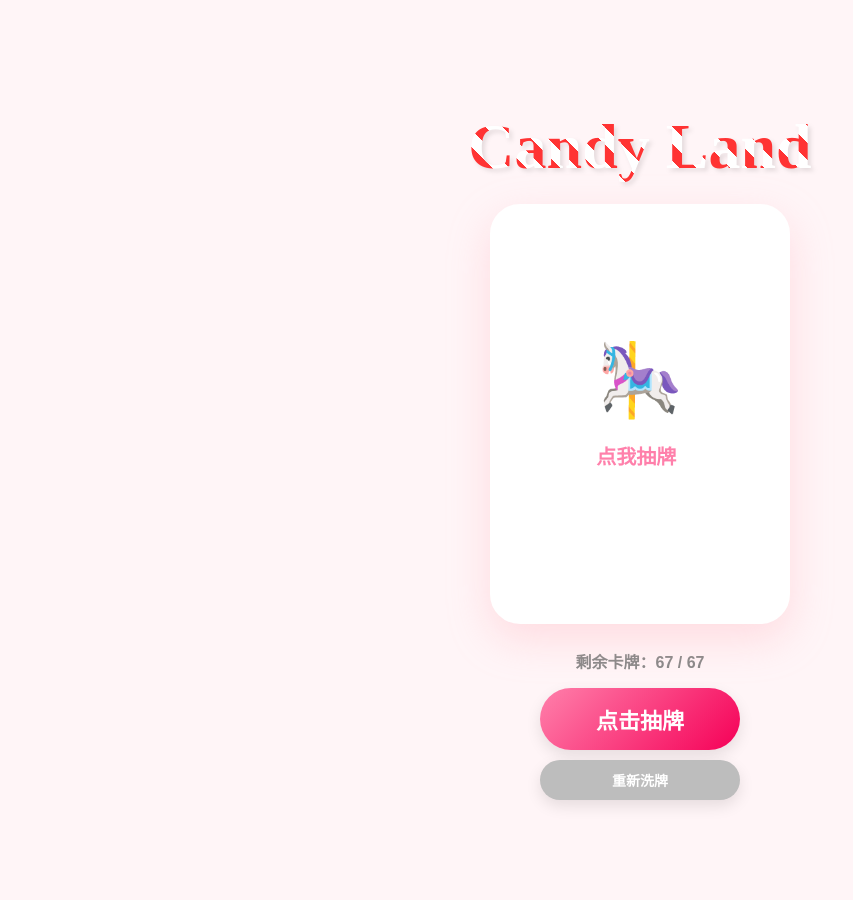
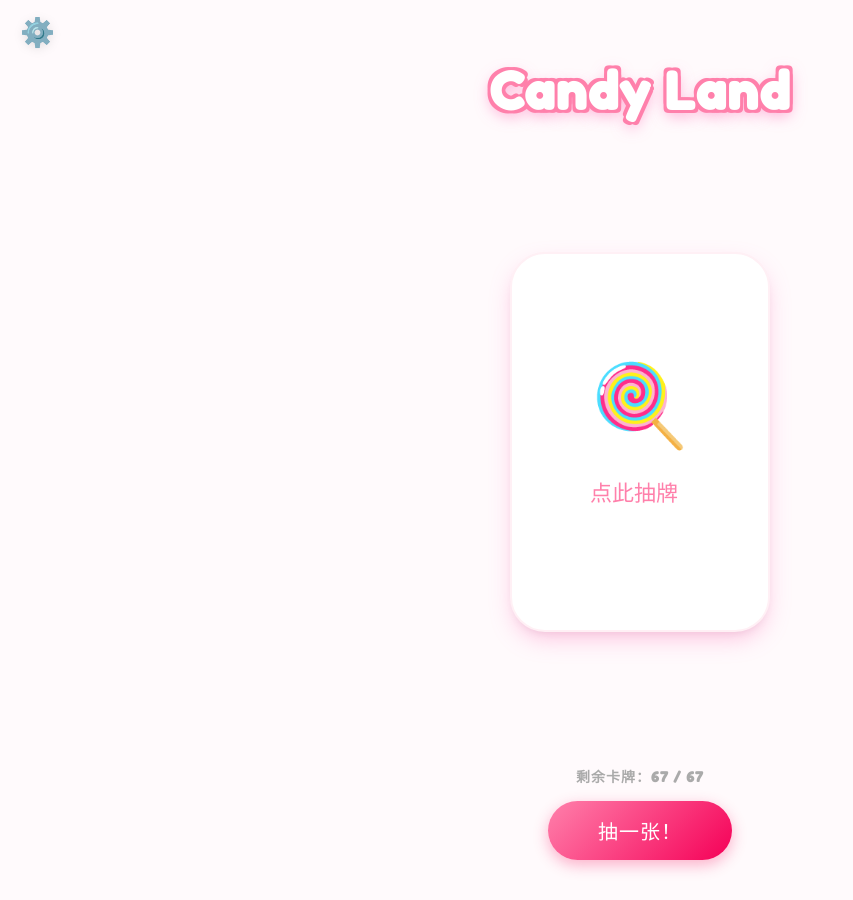
Before and after one commit to maogm12/maogm12.github.com, a Jekyll site: the page candyland/index.html, which Jekyll copies as it is, in a window 1280 px wide. Shown: the whole page, without its empty margins (0-853 px from the left). Built offline with Jekyll 4.4.1, drawn with Linux system fonts in a browser that asks for light colours; some web fonts are replaced.

Commit message:
更新了 candyland

```diff
--- a/candyland/index.html
+++ b/candyland/index.html
@@ -3,257 +3,361 @@
 
 <head>
     <meta charset="UTF-8">
-    <meta name="viewport" content="width=device-width, initial-scale=1.0">
+    <meta name="viewport" content="width=device-width, initial-scale=1.0, maximum-scale=1.0, user-scalable=no">
     <title>糖果乐园抽牌器</title>
-    <link href="https://fonts.googleapis.com/css2?family=Mountains+of+Christmas:wght@700&display=swap" rel="stylesheet">
+    <link href="https://fonts.googleapis.com/css2?family=Fredoka+One&display=swap" rel="stylesheet">
     <style>
         :root {
-            --bg-color: #fff5f7;
-            --candy-red: #ff3333;
-            --candy-white: #ffffff;
+            /* 背景改为更干净的奶白色，防止偏色 */
+            --bg-color: #fffafc;
+            --card-bg: #ffffff;
+            --primary-pink: #ff80ab;
+            --accent-color: #f50057;
             --text-main: #5d4037;
         }
 
+        * {
+            box-sizing: border-box;
+            -webkit-tap-highlight-color: transparent;
+        }
+
         body {
-            font-family: 'PingFang SC', 'Microsoft YaHei', sans-serif;
+            font-family: 'Fredoka One', 'PingFang SC', sans-serif;
             background-color: var(--bg-color);
             margin: 0;
             display: flex;
             flex-direction: column;
             align-items: center;
-            justify-content: center;
+            justify-content: flex-start;
             min-height: 100vh;
-            touch-action: manipulation;
-            /* 优化移动端点击速度 */
+            padding-top: 60px;
+            /* 为顶部标题留空间 */
+            overflow: hidden;
         }
 
-        /* Candy Cane 标题 */
-        .candy-cane-title {
-            font-family: 'Mountains of Christmas', cursive;
-            font-size: 4rem;
-            margin: 10px 0;
-            background: repeating-linear-gradient(45deg,
-                    var(--candy-red),
-                    var(--candy-red) 12px,
-                    var(--candy-white) 12px,
-                    var(--candy-white) 24px);
-            -webkit-background-clip: text;
-            -webkit-text-fill-color: transparent;
-            filter: drop-shadow(3px 3px 2px rgba(0, 0, 0, 0.1));
-            animation: moveStripes 6s linear infinite;
-            background-size: 200% 200%;
+        /* --- 左上角设置按钮 --- */
+        .settings-gear {
+            position: absolute;
+            top: 15px;
+            left: 20px;
+            font-size: 28px;
+            z-index: 10;
+            cursor: pointer;
+            filter: drop-shadow(0 2px 5px rgba(0, 0, 0, 0.1));
+            transition: transform 0.3s ease;
         }
 
-        @keyframes moveStripes {
-            from {
-                background-position: 0 0;
-            }
+        .settings-gear:active {
+            transform: rotate(90deg);
+        }
 
-            to {
-                background-position: 100% 100%;
-            }
+        /* --- 弹出菜单层 --- */
+        .menu-overlay {
+            position: fixed;
+            top: 0;
+            left: 0;
+            width: 100%;
+            height: 100%;
+            background: rgba(255, 255, 255, 0.9);
+            backdrop-filter: blur(5px);
+            z-index: 100;
+            display: flex;
+            justify-content: center;
+            align-items: center;
+            opacity: 0;
+            pointer-events: none;
+            transition: opacity 0.3s ease;
+        }
+
+        .menu-overlay.active {
+            opacity: 1;
+            pointer-events: auto;
+        }
+
+        .menu-box {
+            background: white;
+            padding: 30px;
+            border-radius: 25px;
+            box-shadow: 0 10px 30px rgba(255, 105, 180, 0.3);
+            text-align: center;
+            width: 80%;
+            max-width: 300px;
+            border: 4px solid var(--primary-pink);
+        }
+
+        .menu-title {
+            color: var(--accent-color);
+            margin-top: 0;
+        }
+
+        .menu-desc {
+            color: #888;
+            font-size: 14px;
+            margin-bottom: 20px;
+        }
+
+        /* --- 新的果冻泡泡标题 --- */
+        .jelly-title {
+            font-family: 'Fredoka One', cursive;
+            font-size: 3.2rem;
+            color: #fff;
+            margin: 0 0 15px 0;
+            /* 创建可爱的粉色描边和发光效果 */
+            text-shadow:
+                3px 3px 0px var(--primary-pink),
+                -3px -3px 0px var(--primary-pink),
+                3px -3px 0px var(--primary-pink),
+                -3px 3px 0px var(--primary-pink),
+                0 5px 15px rgba(255, 105, 180, 0.6);
+            letter-spacing: 1px;
+            text-align: center;
+        }
+
+        /* --- 卡牌主体优化 --- */
+        .card-area-container {
+            flex-grow: 1;
+            display: flex;
+            align-items: center;
+            justify-content: center;
+            width: 100%;
         }
 
         .card-box {
-            width: 280px;
-            height: 400px;
-            background: #ffffff;
-            border-radius: 30px;
-            box-shadow: 0 15px 40px rgba(255, 182, 193, 0.4);
-            margin: 10px auto;
+            width: 260px;
+            height: 380px;
+            background: var(--card-bg);
+            border-radius: 35px;
+            /* 优化阴影：多层混合阴影，增强手机端的立体感和漂浮感 */
+            box-shadow:
+                0 10px 25px -5px rgba(255, 105, 180, 0.4),
+                0 5px 10px -5px rgba(0, 0, 0, 0.1),
+                inset 0 0 0 8px #ffffff;
             display: flex;
             flex-direction: column;
             align-items: center;
             justify-content: center;
             cursor: pointer;
-            border: 10px solid #fff;
             position: relative;
-            transition: transform 0.1s ease;
+            transition: transform 0.1s ease, box-shadow 0.1s ease;
+            border: 2px solid #fff0f5;
+            /* 微妙的边界定义 */
         }
 
         .card-box:active {
-            transform: scale(0.96);
+            transform: scale(0.97);
+            box-shadow: 0 5px 15px -5px rgba(255, 105, 180, 0.5);
         }
 
-        /* 颜色块样式 */
+        /* 内容样式 */
         .square {
-            width: 100px;
-            height: 100px;
-            border-radius: 18px;
-            border: 5px solid rgba(255, 255, 255, 0.9);
-            box-shadow: 0 5px 15px rgba(0, 0, 0, 0.1);
+            width: 90px;
+            height: 90px;
+            border-radius: 20px;
+            border: 4px solid rgba(255, 255, 255, 0.8);
+            box-shadow: inset 0 2px 5px rgba(0, 0, 0, 0.1);
         }
 
         .double-gap {
             display: flex;
             flex-direction: column;
-            gap: 25px;
+            gap: 20px;
         }
 
-        /* 特殊角色 */
         .spec-icon {
-            font-size: 110px;
-            margin-bottom: 15px;
+            font-size: 100px;
+            margin-bottom: 10px;
             line-height: 1;
+            filter: drop-shadow(0 5px 5px rgba(0, 0, 0, 0.1));
         }
 
         .spec-name {
-            font-size: 32px;
-            font-weight: bold;
-            color: #ff4081;
+            font-size: 28px;
+            color: var(--accent-color);
         }
 
-        /* UI 按钮 */
-        .stats {
-            margin: 15px;
-            color: #888;
-            font-size: 16px;
-            font-weight: bold;
+        /* 底部控制区 */
+        .bottom-controls {
+            width: 100%;
+            padding: 20px 0 40px 0;
+            display: flex;
+            flex-direction: column;
+            align-items: center;
+            background: linear-gradient(to top, var(--bg-color) 20%, transparent);
         }
 
-        .btn-group {
-            display: flex;
-            flex-direction: column;
-            gap: 10px;
-            width: 200px;
+        .stats {
+            margin-bottom: 15px;
+            color: #aaa;
+            font-size: 14px;
+            font-weight: bold;
+            letter-spacing: 1px;
         }
 
-        button {
-            padding: 15px;
-            font-size: 22px;
-            font-weight: bold;
+        .main-btn {
+            padding: 15px 50px;
+            font-size: 20px;
             border-radius: 50px;
             border: none;
-            cursor: pointer;
-            box-shadow: 0 6px 15px rgba(0, 0, 0, 0.1);
+            background: linear-gradient(135deg, #ff80ab, #f50057);
+            color: white;
+            box-shadow: 0 5px 15px rgba(245, 0, 87, 0.3);
+            font-family: 'Fredoka One', sans-serif;
+            letter-spacing: 1px;
         }
 
-        .draw-btn {
-            background: linear-gradient(135deg, #ff80ab, #f50057);
-            color: white;
+        .main-btn:active {
+            transform: translateY(2px);
         }
 
-        .reset-btn {
-            background: #bdbdbd;
+        .reset-confirm-btn {
+            background: var(--accent-color);
             color: white;
-            font-size: 14px;
-            padding: 10px;
+            width: 100%;
+            padding: 12px;
+            border: none;
+            border-radius: 50px;
+            font-size: 18px;
+            margin-top: 15px;
+            font-family: inherit;
         }
 
-        /* 游戏颜色 */
+        .close-menu-btn {
+            background: transparent;
+            color: #888;
+            border: 2px solid #eee;
+            width: 100%;
+            padding: 10px;
+            border-radius: 50px;
+            margin-top: 10px;
+            font-family: inherit;
+        }
+
+        /* 颜色 */
         .bg-red {
-            background-color: #ff5252;
+            background: #ff5252;
         }
 
         .bg-orange {
-            background-color: #ffab40;
+            background: #ffab40;
         }
 
         .bg-yellow {
-            background-color: #ffd740;
+            background: #ffd740;
         }
 
         .bg-green {
-            background-color: #69f0ae;
+            background: #00e676;
         }
 
         .bg-blue {
-            background-color: #40c4ff;
+            background: #40c4ff;
         }
 
         .bg-purple {
-            background-color: #e040fb;
+            background: #d500f9;
         }
     </style>
 </head>
 
 <body>
 
-    <h1 class="candy-cane-title">Candy Land</h1>
+    <div class="settings-gear" onclick="toggleMenu()">⚙️</div>
 
-    <div class="card-box" id="main-display" onclick="drawCard()">
-        <div id="content">
-            <div style="font-size: 70px;">🎠</div>
-            <p style="color:#ff80ab; font-weight:bold; font-size: 20px;">点我抽牌</p>
+    <div class="menu-overlay" id="menuOverlay" onclick="toggleMenu()">
+        <div class="menu-box" onclick="event.stopPropagation()">
+            <h2 class="menu-title">设置</h2>
+            <p class="menu-desc">重新洗牌按钮藏在这里，<br>防止游戏时误触哦。</p>
+            <button class="reset-confirm-btn" onclick="resetGameAndClose()">🔄 确认重新洗牌</button>
+            <button class="close-menu-btn" onclick="toggleMenu()">返回游戏</button>
         </div>
     </div>
 
-    <div class="stats">
-        剩余卡牌：<span id="count">--</span> / <span id="total">--</span>
+    <h1 class="jelly-title">Candy Land</h1>
+
+    <div class="card-area-container">
+        <div class="card-box" id="main-display" onclick="drawCard()">
+            <div id="content">
+                <div style="font-size: 80px;">🍭</div>
+                <p style="color:var(--primary-pink); font-size: 22px;">点此抽牌</p>
+            </div>
+        </div>
     </div>
 
-    <div class="btn-group">
-        <button class="draw-btn" onclick="drawCard()">点击抽牌</button>
-        <button class="reset-btn" onclick="resetGame()">重新洗牌</button>
+    <div class="bottom-controls">
+        <div class="stats">
+            剩余卡牌：<span id="count">--</span> / <span id="total">--</span>
+        </div>
+        <button class="main-btn" onclick="drawCard()">抽一张！</button>
     </div>
 
     <script>
+        // 保持原有的数据结构不变
         const COLORS = [
-            { name: '红', class: 'bg-red' },
-            { name: '橙', class: 'bg-orange' },
-            { name: '黄', class: 'bg-yellow' },
-            { name: '绿', class: 'bg-green' },
-            { name: '蓝', class: 'bg-blue' },
-            { name: '紫', class: 'bg-purple' }
+            { name: '红', class: 'bg-red' }, { name: '橙', class: 'bg-orange' },
+            { name: '黄', class: 'bg-yellow' }, { name: '绿', class: 'bg-green' },
+            { name: '蓝', class: 'bg-blue' }, { name: '紫', class: 'bg-purple' }
         ];
-
         const SPECIALS = [
-            { name: '纸杯蛋糕', icon: '🧁' },
-            { name: '冰淇淋', icon: '🍦' },
-            { name: '星星糖', icon: '⭐' },
-            { name: '姜饼人', icon: '🍪' },
-            { name: '棒棒糖', icon: '🍭' },
-            { name: '雪糕', icon: '🧊' },
+            { name: '纸杯蛋糕', icon: '🧁' }, { name: '冰淇淋', icon: '🍦' },
+            { name: '星星糖', icon: '⭐' }, { name: '姜饼人', icon: '🍪' },
+            { name: '棒棒糖', icon: '🍭' }, { name: '雪糕', icon: '🧊' },
             { name: '巧克力', icon: '🍫' }
         ];
 
         let deck = [];
 
+        // 菜单控制
+        function toggleMenu() {
+            document.getElementById('menuOverlay').classList.toggle('active');
+        }
+
+        function resetGameAndClose() {
+            resetGame();
+            toggleMenu();
+        }
+
         function initDeck() {
             deck = [];
-            // 构建标准牌组
             COLORS.forEach(c => {
-                // 每个颜色：6张单色，4张双色
                 for (let i = 0; i < 6; i++) deck.push({ type: 'single', color: c });
                 for (let i = 0; i < 4; i++) deck.push({ type: 'double', color: c });
             });
-            // 加上您指定的特殊角色
             SPECIALS.forEach(s => deck.push({ type: 'special', info: s }));
-
-            // 洗牌
-            for (let i = deck.length - 1; i > 0; i--) {
-                const j = Math.floor(Math.random() * (i + 1));
-                [deck[i], deck[j]] = [deck[j], deck[i]];
-            }
-
+            shuffle(deck);
             document.getElementById('total').innerText = deck.length;
             updateCount();
         }
 
+        function shuffle(array) {
+            for (let i = array.length - 1; i > 0; i--) {
+                const j = Math.floor(Math.random() * (i + 1));
+                [array[i], array[j]] = [array[j], array[i]];
+            }
+        }
+
         function drawCard() {
             if (deck.length === 0) {
-                alert("牌抽完了！点击确定重新洗牌。");
-                resetGame();
+                // 牌抽完时，自动弹出菜单提示洗牌
+                toggleMenu();
+                alert("牌堆已空！请在设置菜单中重新洗牌。");
                 return;
             }
+            const card = deck.pop();
+            renderCard(card);
+            updateCount();
+        }
 
-            const card = deck.pop();
+        function renderCard(card) {
             const display = document.getElementById('content');
-            updateCount();
-
+            let html = '';
             if (card.type === 'single') {
-                display.innerHTML = `<div class="square ${card.color.class}"></div>`;
+                html = `<div class="square ${card.color.class}"></div>`;
             } else if (card.type === 'double') {
-                display.innerHTML = `
-                <div class="double-gap">
-                    <div class="square ${card.color.class}"></div>
-                    <div class="square ${card.color.class}"></div>
-                </div>`;
+                html = `<div class="double-gap"><div class="square ${card.color.class}"></div><div class="square ${card.color.class}"></div></div>`;
             } else {
-                display.innerHTML = `
-                <div class="spec-icon">${card.info.icon}</div>
-                <div class="spec-name">${card.info.name}</div>`;
+                html = `<div class="spec-icon">${card.info.icon}</div><div class="spec-name">${card.info.name}</div>`;
             }
+            display.innerHTML = html;
         }
 
         function updateCount() {
@@ -264,10 +368,12 @@
             initDeck();
             document.getElementById('content').innerHTML = `
             <div style="font-size: 70px;">✨</div>
-            <p style="color:#ff80ab; font-weight:bold; font-size: 20px;">洗牌成功！</p>`;
+            <p style="color:var(--primary-pink); font-size: 20px;">已重新洗牌</p>`;
         }
 
-        // 页面加载自动初始化
+        // 禁止双击缩放
+        document.addEventListener('dblclick', function (event) { event.preventDefault(); }, { passive: false });
+
         initDeck();
     </script>
 
```
Also changed, not shown: 1 other file.
